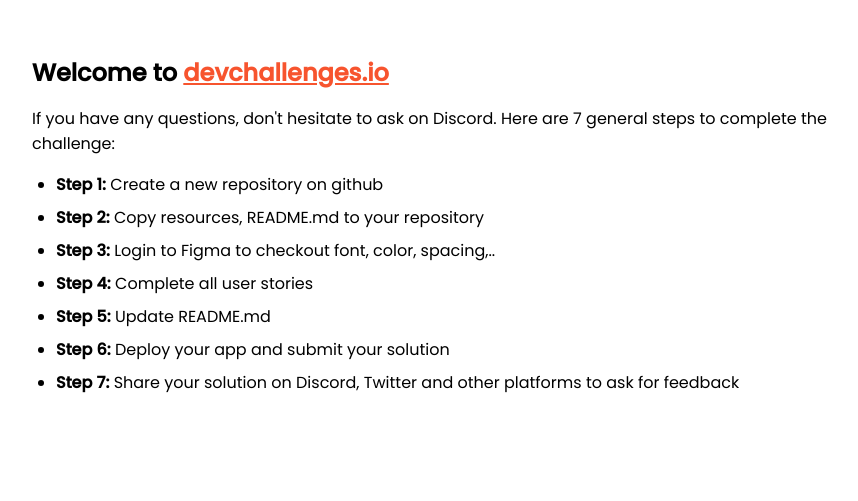
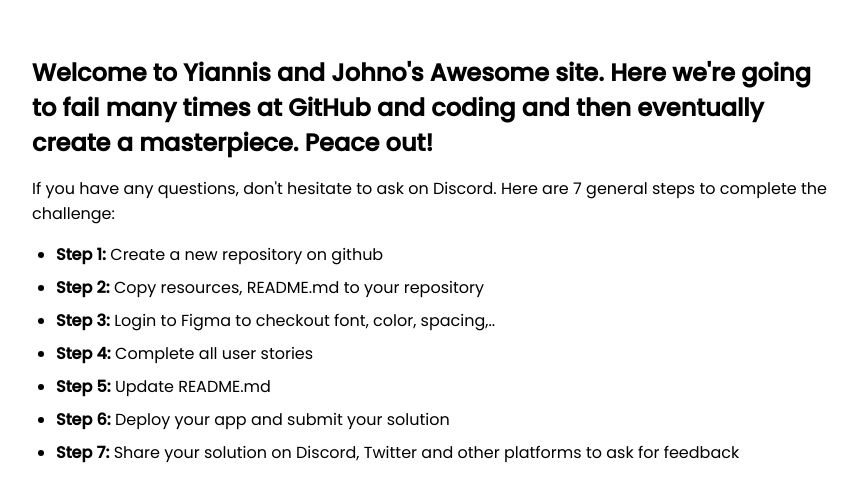
Before and after one commit to johno-m/dev-challenge-1, a plain HTML site: page index.html in a window 1280 px wide. Shown: the part 185-686 px from the top of the page, without its empty margins (208-1066 px from the left). Drawn offline with Linux system fonts and the light colour scheme.

Commit message:
Update index.html
Changed stuff

```diff
--- a/index.html
+++ b/index.html
@@ -64,10 +64,8 @@
     <div class="welcome">
       <div class="welcome-text">
         <h1>
-          Welcome to
-          <a href="https://devchallenges.io/" target="_blank"
-            >devchallenges.io</a
-          >
+          Welcome to Yiannis and Johno's Awesome site. Here we're going to fail many times at GitHub and coding and then eventually create a masterpiece. Peace out!
+
         </h1>
 
         <p>
```
